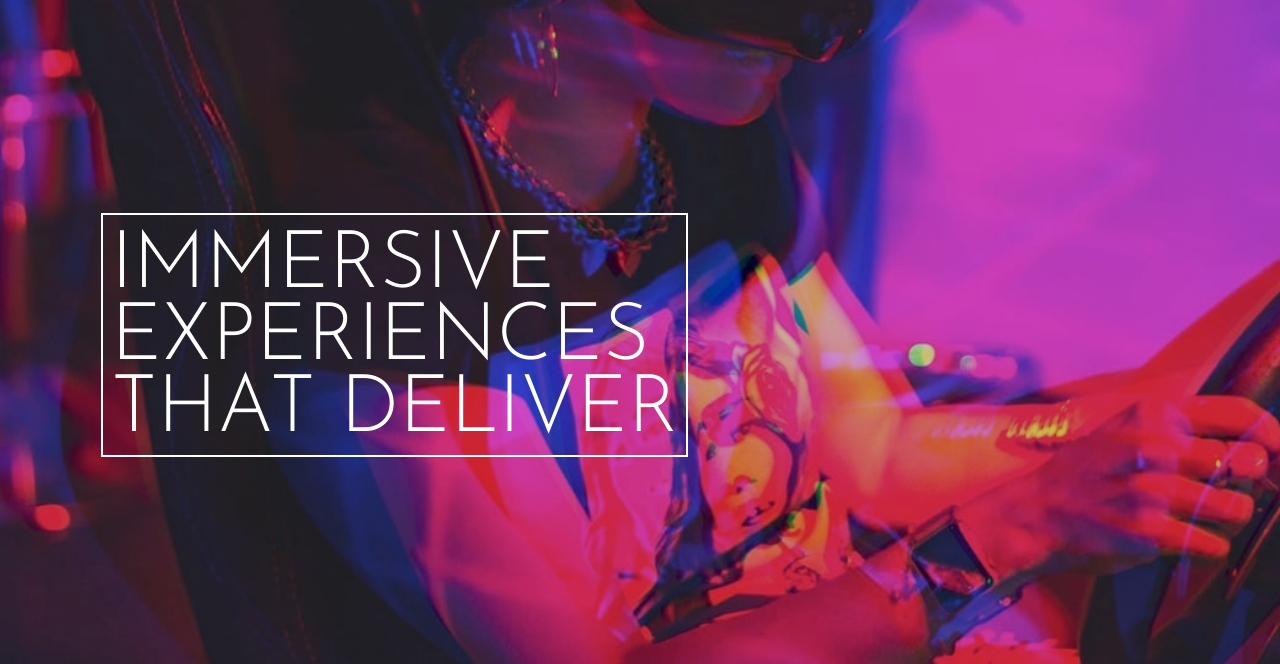
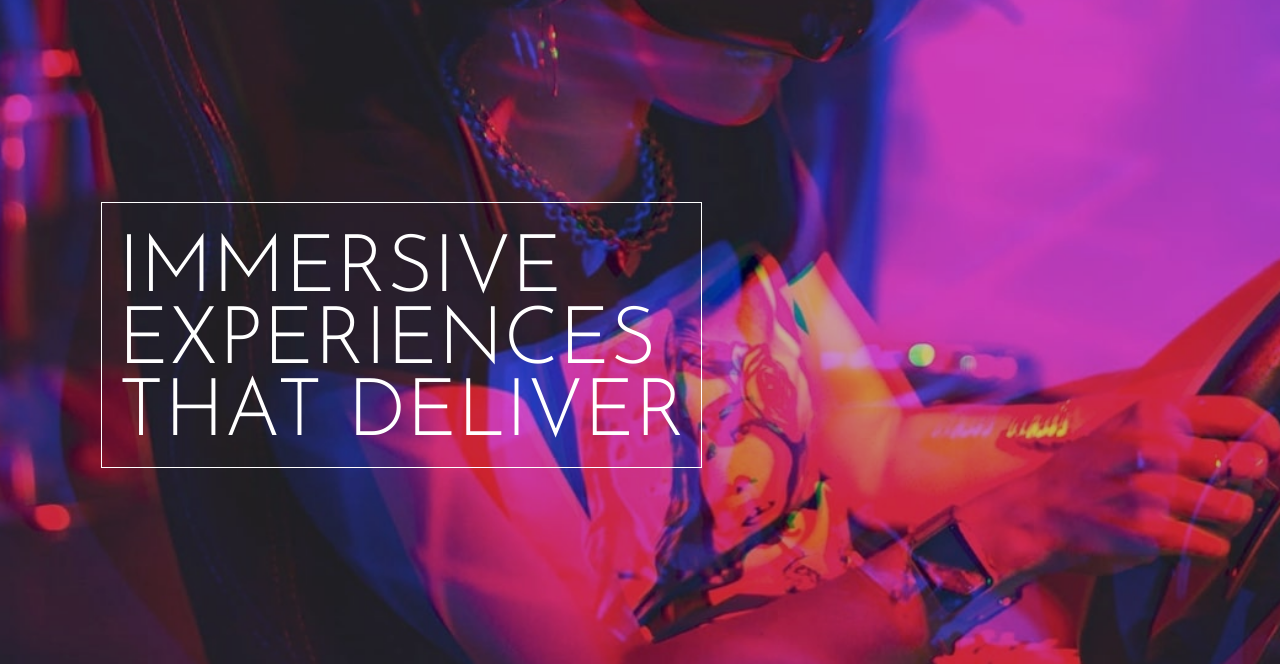
Before and after one commit to davinaleong/fem-loopstudios-landing-page, a website built with Vite: page index.html in a window 1280 px wide. Shown: the part 133-797 px from the top of the page. Built offline with nearby package versions, Linux system fonts and the light colour scheme.

Commit message:
Minor amendments

```diff
--- a/styles/main.css
+++ b/styles/main.css
@@ -357,7 +357,7 @@ a:where(:hover, :focus, :focus-visible) {
 
 .hero-heading {
   font-size: 2.5em;
-  border: 2px solid var(--clr-neutral-100);
+  border: thin solid var(--clr-neutral-100);
   padding: var(--size-400) var(--size-200) var(--size-200) var(--size-200);
 }
 
@@ -368,6 +368,7 @@ a:where(:hover, :focus, :focus-visible) {
 
   .hero-heading {
     font-size: 5em;
+    padding: var(--size-600) var(--size-400) var(--size-400) var(--size-400);
   }
 }
 
```
